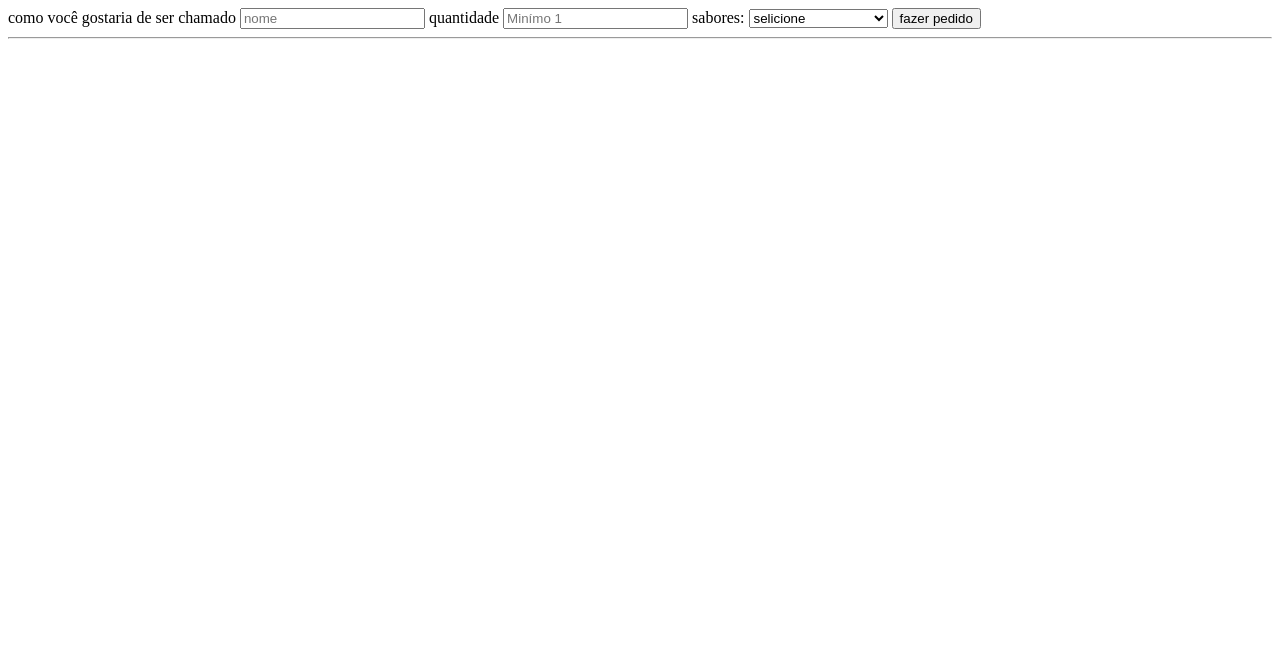
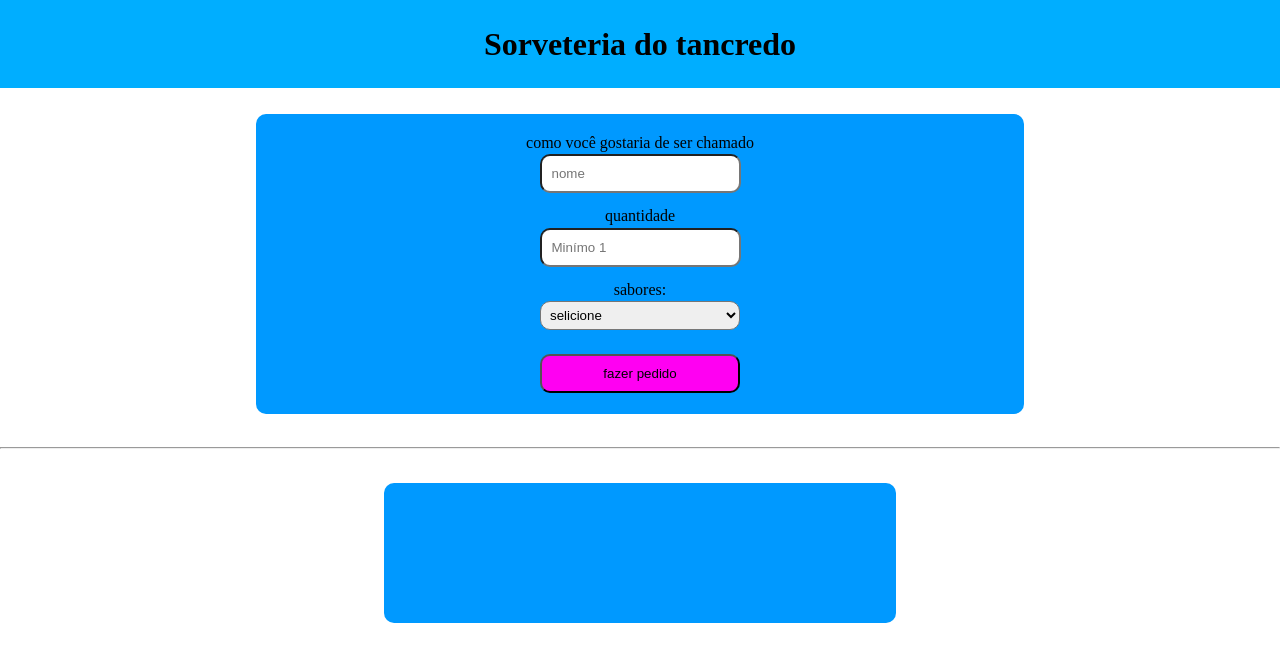
Before and after one commit to marialuizarodrigue2/sorvete, a plain HTML site: page index.html in a window 1280 px wide. Drawn offline with Linux system fonts and the light colour scheme.

Commit message:
Add files via upload

```diff
--- a/index.html
+++ b/index.html
@@ -4,60 +4,74 @@
     <meta charset="UTF-8">
     <meta http-equiv="X-UA-Compatible" content="IE=edge">
     <meta name="viewport" content="width=device-width, initial-scale=1.0">
-    <title>sorveteria do chico </title>
+    <title>sorveteria do bob esponja </title>
+    <link rel="stylesheet"href="styles.css">
+
 </head>
 <body>
+     <header>
+        <h1>Sorveteria do tancredo</h1>
+     </header>
+     <div class="principal">
+      <div class="entradas">
+      </br>
       <label>como você gostaria de ser chamado</label>
+    </br>
       <input id="nome"type="text" placeholder="nome"></input>
-
+     </br>
       <label>quantidade</label>
-      <input id="quantidade" type="number" placeholder="Minímo 1" min="1"></input>
-
+    </br>
+      <input id="quantidade"type="number" placeholder="Minímo 1" min="1"></input>
+    </br>
       <label>sabores:</label>
-      <select id= "sabores">
+    </br>
+      <select id="sabores">
         <option>selicione</option>
-        <option value="morango">morango</option>
-        <option value="chocolate">chocolate</option>
-        <option value="nuttela">nuttela</option>
-        <option value="milho">milho</option>
-        <option value="flocos">flocos</option>
-        <option value="ouro branco">ouro branco</option>
-        <option value="dooce de leite">doce de leite</option>
-        <option value="abacaxi">abacaxi</option>
-        <option value="coco">coco</option>
-        <option value="milho verde">milho verde</option>
-        <option value="chocolate branco">chocolate branco</option>
-        <option value="menta">menta</option>
-        <option value="creme">creme</option>
-        <option value="uva">uva</option>
-        <option value="cereja">cereja</option>
-        <option value="banana">banana</option>
-        <option value="avelã">avelã</option>
-        <option value="napolitano">napolitano</option>
-        <option value="cookies e creme">cookies e creme</option>
-        <option value="açaí">açaí</option>
-        <option value="brigadeiro">brigadeiro</option>
-        <option value="banana e chocolate">banana e chocolate</option>
-        <option value="amora com ortelã">amora com ortelã</option>
-        <option value="cajá">cajá</option>
-        <option value="manga">manga</option>
-        <option value="leite condensado">leite condensado</option>
-        <option value="creme crocante">creme crocante</option>
-        <option value="kiwi">kiwi</option>
-        <option value="kinder ovo">kinder ovo</option>
+        <option>morango</option>
+        <option>chocolate</option>
+        <option>nuttela</option>
+        <option>milho</option>
+        <option>flocos</option>
+        <option>ouro branco</option>
+        <option>doce de leite</option>
+        <option>abacaxi</option>
+        <option>coco</option>
+        <option>milho verde</option>
+        <option>chocolate branco</option>
+        <option>menta</option>
+        <option>creme</option>
+        <option>uva</option>
+        <option>cereja</option>
+        <option>banana</option>
+        <option>avelã</option>
+        <option>napolitano</option>
+        <option>cookies e creme</option>
+        <option>açaí</option>
+        <option>brigadeiro</option>
+        <option>banana e chocolate</option>
+        <option>amora com ortelã</option>
+        <option>cajá</option>
+        <option>manga</option>
+        <option>leite condensado</option>
+        <option>creme crocante</option>
+        <option>kiwi</option>
+        <option>kinder ovo</option>
 
 
       </select>
-
-
+    </br>
       <button id="botao">fazer pedido</button>
-
+    </div>
+    </div>
       <hr>
 
-       <p id="pedidonome"></p>
-       <p id="pedidoquantia"></p>
-       <p id="pedidosabor"></p>
-
+      <div class="principal">
+      <div class="saida">
+      <p id="pedidoNome"> </p>
+      <p id="pedidoQuantia"> </p>
+      <p id="pedidoSabor"> </p>
+      </div>
+      </div>
       <script src="script.js"></script>
 
 </body>
--- a/script.js
+++ b/script.js
@@ -1,13 +1,17 @@
-botao.addEventListener('click', function (){
+botao.addEventListener("click", function () {
 
     var nomeCliente = nome.value;
-    var quantidaDeSorvete = quantidade.value;
+    var quantiaSorvete = quantidade.value;
     var saborSorvete = sabores.value;
 
-//alert("nome:" + nomeCliente + "qnt:" + quantidaDeSorvete + "sabor:" + saborSorvete);
 
-    pedidonome.innerHTML = nomeCliente;
-    pedidoquantia.innerHTML = quantidaDeSorvete;
-    pedidosabor.innerHTML = saborSorvete;
+   /* alert( "Nome:" + nomecliente +
+   "Qnt:" + quantidadeSorvete +
+   "Sabor:" + saborSorvete); */
+
+
+pedidoNome.innerHTML = nomeCliente;
+pedidoQuantia.innerHTML = quantiaSorvete;
+pedidoSabor.innerHTML = saborSorvete;
 
 });
--- a/styles.css
+++ b/styles.css
@@ -1,51 +1,60 @@
 body {
-        font-family: Arial, sans-serif;
-        background-color: #f0f0f0;
   margin: 0;
-        padding: 0;
+}
+header{
+    background-color: rgb(0, 174, 255);
+    padding: 2%;
 }
 
-    form {
-        background-color: #fff;
-        padding: 20px;
-        border-radius: 10px;
-        box-shadow: 0 0 10px rgba(0, 0, 0, 0.1);
-        max-width: 400px;
-        margin: 0 auto;
+h1{
+    margin: 0;
+    text-align: center;
 }
 
-    label {
-        display: block;
-        margin-bottom: 10px;
+.entradas{
+    background-color: rgb(0, 153, 255);
+    margin: 2%;
+    height: 300px;
+    width: 60%;
+    text-align: center;
+    border-radius: 10px;
 }
 
-    input,
-    select {
-        width: 100%;
+label{
+   line-height: 1.4;
+}
+input{
+    margin-bottom: 12px;
     padding: 10px;
-        margin-bottom: 15px;
-        border: 1px solid #ccc;
-        border-radius: 5px;
+    border-radius: 10px;
 }
 
-    button {
-        background-color: #007bff;
-        color: #fff;
-        padding: 10px 20px;
-        border: none;
-        border-radius: 5px;
-        cursor: pointer;
+select{
+    margin-bottom: 12px;
+    width: 200px;
+    padding: 5px;
+    border-radius: 10px;
 }
 
-    button:hover {
-        background-color: #0056b3;
+button{
+    margin-top: 12px;
+    width: 200px;
+    padding: 10px;
+    border-radius: 10px;
+    background-color: rgb(255, 0, 242);
 }
 
-    hr {
-        margin-top: 20px;
+
+.principal{
+    display: grid;
+    place-items: center;
 }
 
-    p {
-        font-size: 16px;
-        margin: 10px 0;
+.saida{
+    background-color: rgb(0, 153, 255);
+    margin: 2%;
+    height: 140px;
+    width: 40%;
+    text-align: center;
+    border-radius: 10px;
 }
```
Lines whose indentation alone changed are shown as unchanged.
